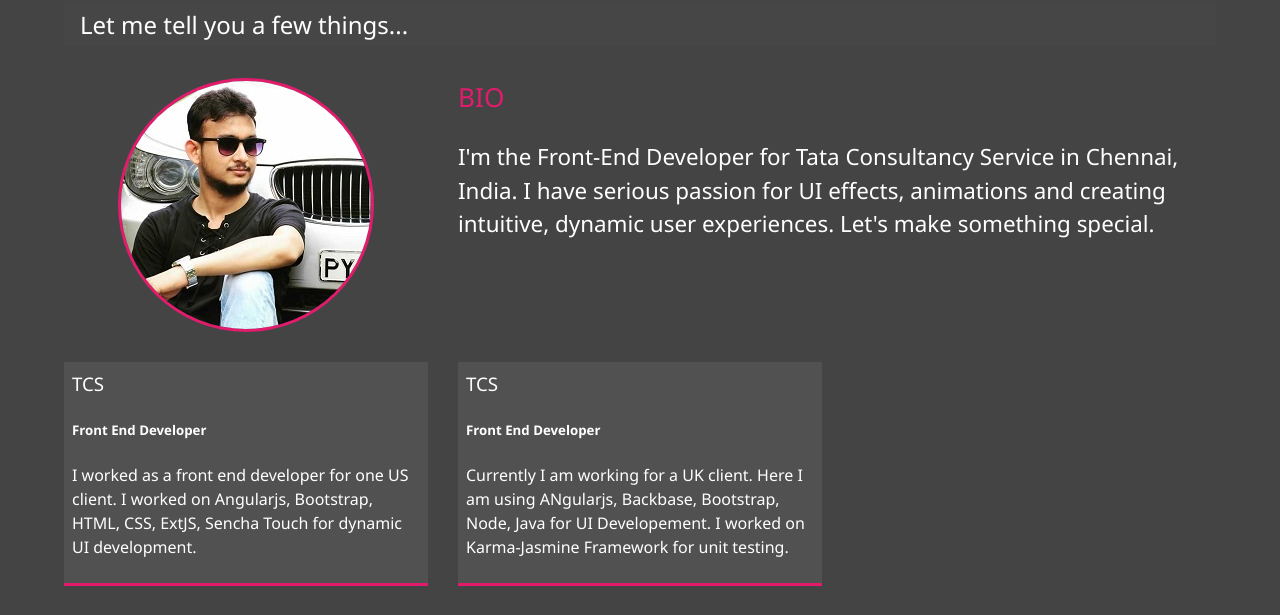
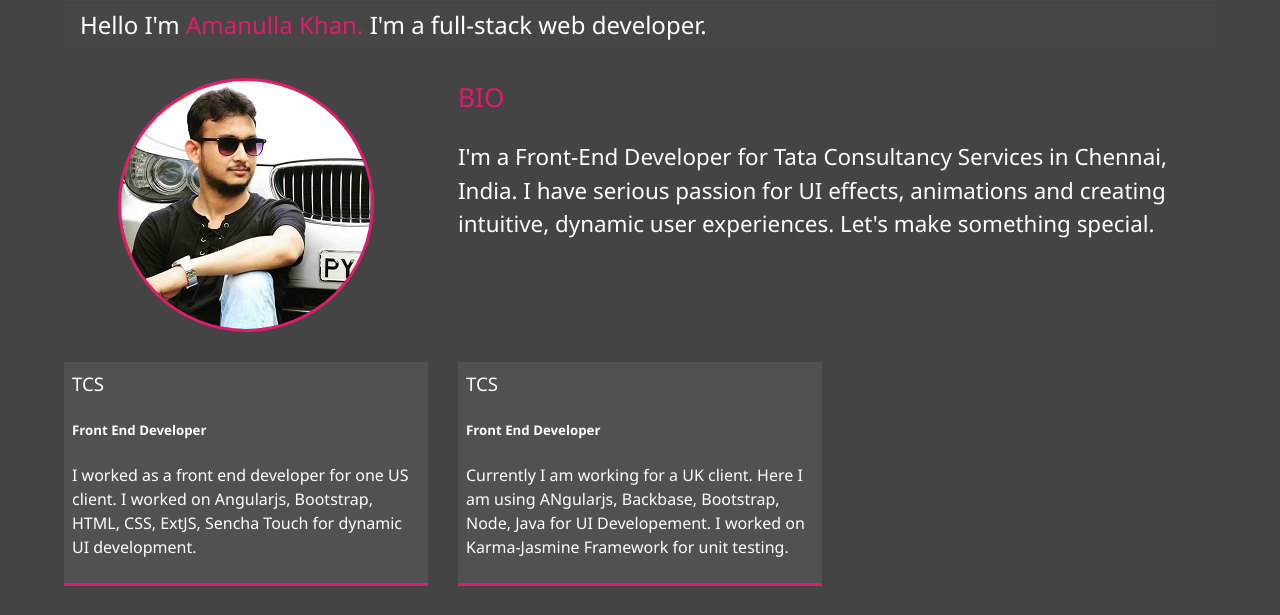
Before and after one commit to Amankhan55/portfolio, a website: page dist/about.html in a window 1280 px wide. Shown: the part 180-795 px from the top of the page. Drawn offline with Linux system fonts and the light colour scheme.

Commit message:
Portfolio update

```diff
--- a/dist/about.html
+++ b/dist/about.html
@@ -56,14 +56,14 @@
       <span class="text-secondary">Me</span>
     </h1>
     <h2 class="sm-heading">
-      Let me tell you a few things...
+      Hello I'm <span class="text-secondary">Amanulla Khan.</span> I'm a full-stack web developer.
     </h2>
     <div class="about-info">
       <img src="img/portrait-2.jpg" alt="John Doe" class="bio-image">
 
       <div class="bio">
         <h3 class="text-secondary">BIO</h3>
-        <p>I'm the Front-End Developer for Tata Consultancy Service in Chennai, India.
+        <p>I'm a Front-End Developer for Tata Consultancy Services in Chennai, India.
           I have serious passion for UI effects, animations and creating intuitive, dynamic user experiences.
           Let's make something special.</p>
       </div>
```
Also changed, not shown: dist/contact.html (+1 -1 lines), dist/index.html (+3 -3 lines).
